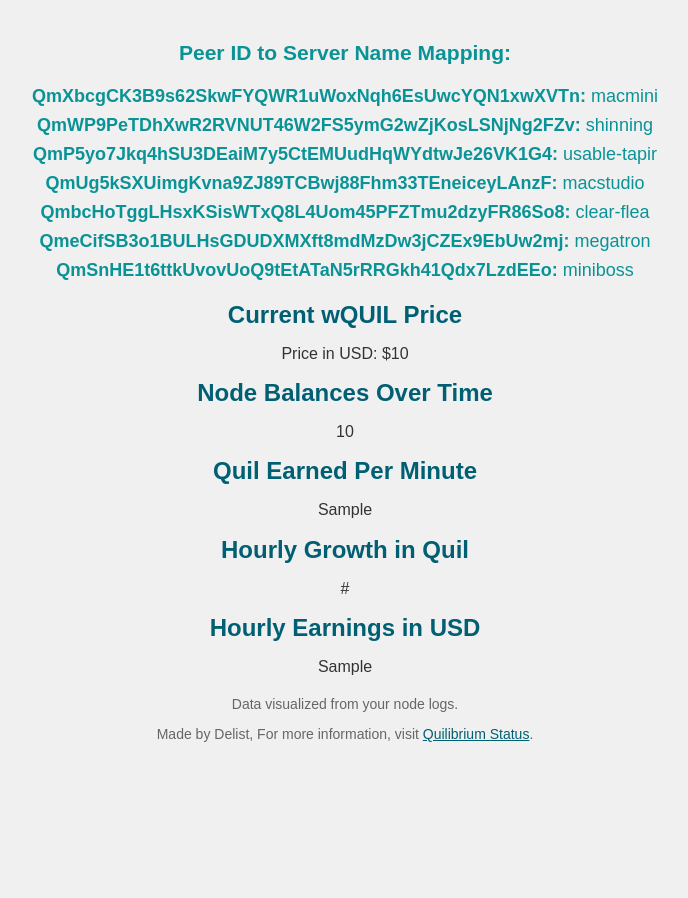
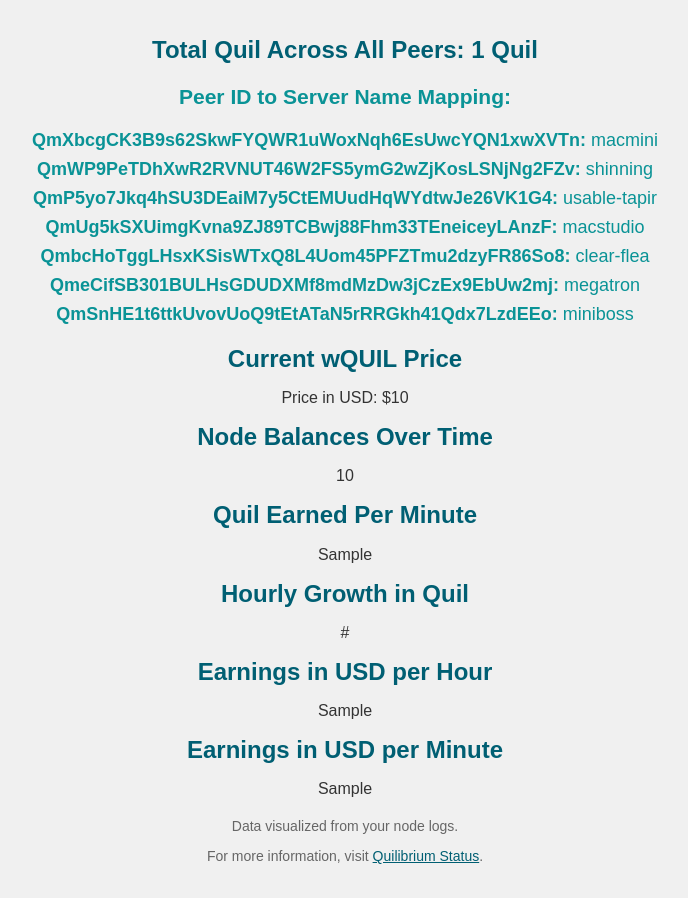
Before and after one commit to ivanontech/quiltracker, a Flask app: template templates/index.html in a window 1280 px wide. Shown: the whole page, without its empty margins (295-983 px from the left). Before the commit the page ends 742 px from the top, so only its background shows below. Run offline with Flask 3, Linux system fonts and the light colour scheme; the template is opened without the code that fills it: most values are stand-ins (such as "Sample title", 1, 10 or a date in 2020).

Commit message:
Update index.html
Updated to add total balances on top

```diff
--- a/templates/index.html
+++ b/templates/index.html
@@ -47,6 +47,9 @@
     </style>
 </head>
 <body>
+    <!-- Display the total balance of all peers -->
+    <h1>Total Quil Across All Peers: {{ total_balance }} Quil</h1>
+
     <!-- Peer ID to Server Name Legend at the top -->
     <div class="legend">
         <h3>Peer ID to Server Name Mapping:</h3>
@@ -56,7 +59,7 @@
             <li><strong>QmP5yo7Jkq4hSU3DEaiM7y5CtEMUudHqWYdtwJe26VK1G4:</strong> usable-tapir</li>
             <li><strong>QmUg5kSXUimgKvna9ZJ89TCBwj88Fhm33TEneiceyLAnzF:</strong> macstudio</li>
             <li><strong>QmbcHoTggLHsxKSisWTxQ8L4Uom45PFZTmu2dzyFR86So8:</strong> clear-flea</li>
-            <li><strong>QmeCifSB3o1BULHsGDUDXMXft8mdMzDw3jCZEx9EbUw2mj:</strong> megatron</li>
+            <li><strong>QmeCifSB301BULHsGDUDXMf8mdMzDw3jCzEx9EbUw2mj:</strong> megatron</li>
             <li><strong>QmSnHE1t6ttkUvovUoQ9tEtATaN5rRRGkh41Qdx7LzdEEo:</strong> miniboss</li>
         </ul>
     </div>
@@ -77,13 +80,17 @@
     <h1>Hourly Growth in Quil</h1>
     <div>{{ hourly_growth_graph_html | safe }}</div>
 
-    <!-- Display the interactive Plotly chart for Hourly Earnings in USD -->
-    <h1>Hourly Earnings in USD</h1>
-    <div>{{ earnings_graph_html | safe }}</div>
+    <!-- Display the interactive Plotly chart for Earnings in USD per Hour -->
+    <h1>Earnings in USD per Hour</h1>
+    <div>{{ earnings_per_hour_graph_html | safe }}</div>
+
+    <!-- Display the interactive Plotly chart for Earnings in USD per Minute -->
+    <h1>Earnings in USD per Minute</h1>
+    <div>{{ earnings_per_minute_graph_html | safe }}</div>
 
     <footer>
         <p>Data visualized from your node logs.</p>
-        <p>Made by Delist, For more information, visit <a href="https://status.quilibrium.com/">Quilibrium Status</a>.</p>
+        <p>For more information, visit <a href="https://status.quilibrium.com/">Quilibrium Status</a>.</p>
     </footer>
 </body>
 </html>
```
